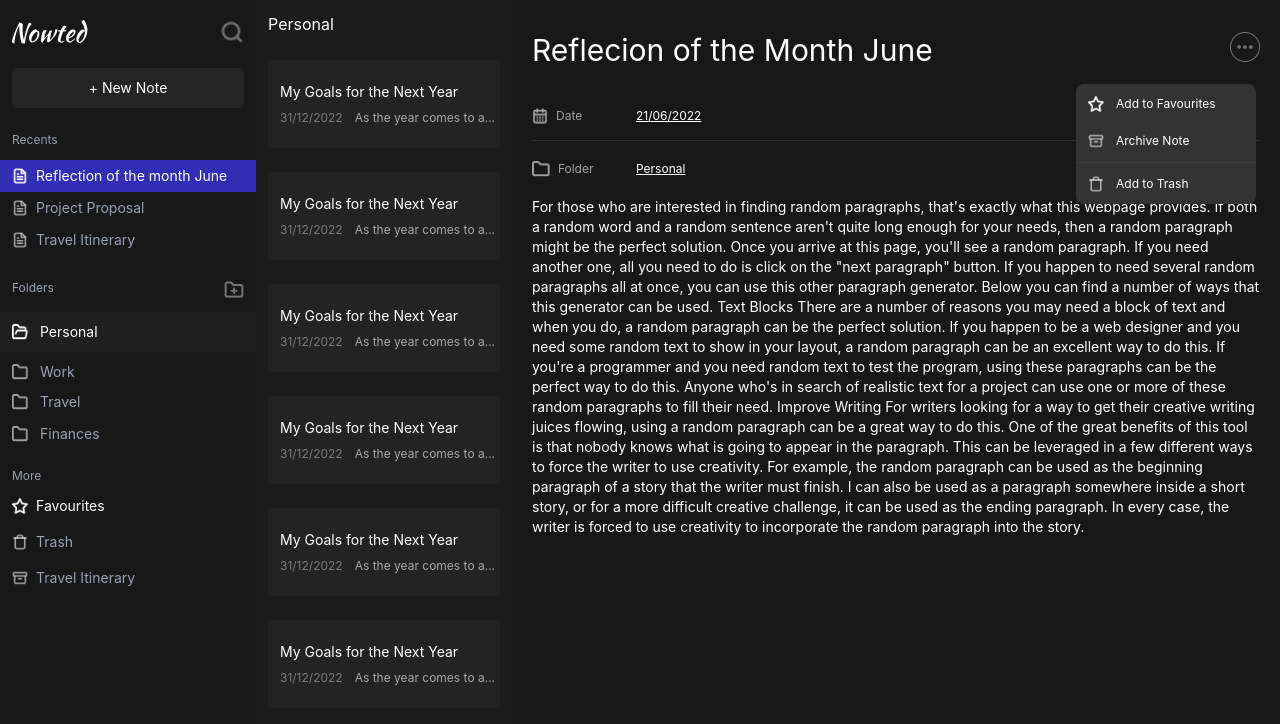
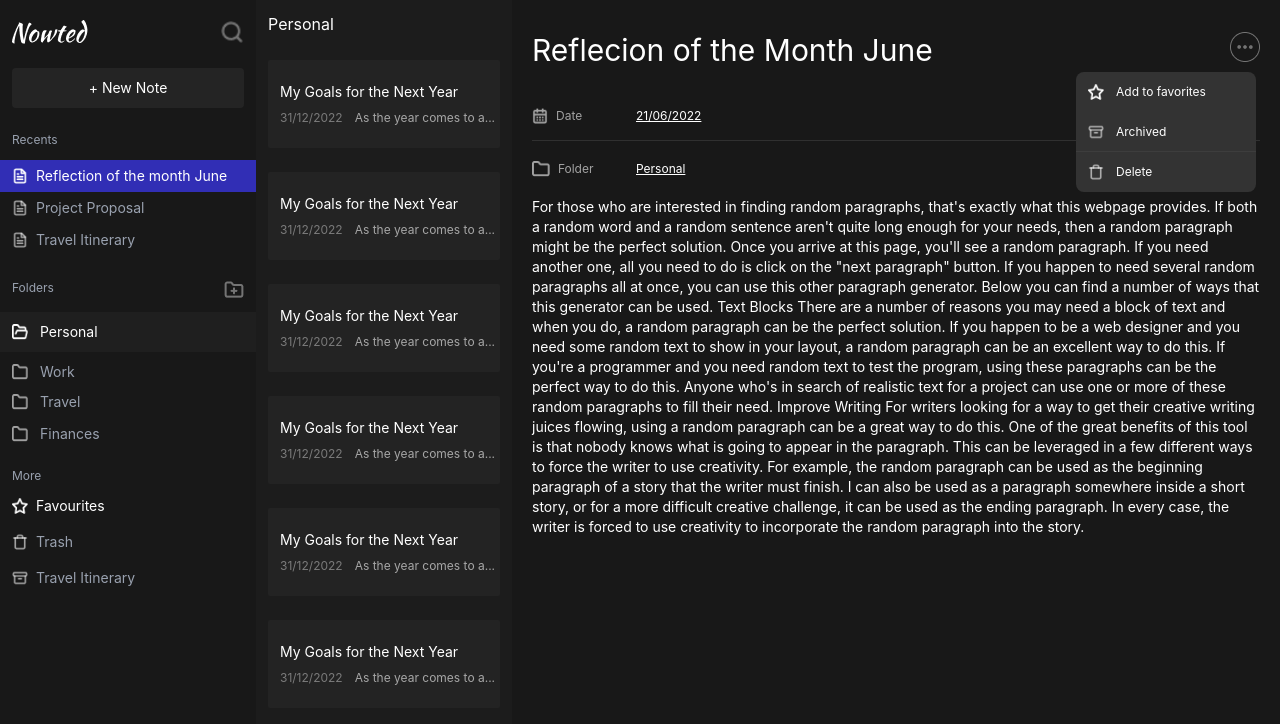
Before and after one commit to Jay-23-sharma/Nowted-frontend, a React (Vite) app: page / in a window 1280 px wide. Both pictures are taken after a click on the picture 1245 px from the left and 47 px from the top of the page. Shown: the top 724 px of the page. Built offline with nearby package versions, Linux system fonts and the light colour scheme.

Commit message:
corrected menu

```diff
--- a/src/components/NoteDetail.tsx
+++ b/src/components/NoteDetail.tsx
@@ -14,28 +14,49 @@ export function NoteDetails() {
               alt="more icon"
             />
             {openMenu && (
-              <div className="absolute bg-[rgba(51,51,51,1)] right-1 top-13 rounded-lg">
+              <div className="absolute bg-[rgba(51,51,51,1)] right-1 top-10 rounded-lg">
                 <div className="list flex flex-col w-45 h-30  justify-center rounded-lg">
-                    <div className="addFav flex text-xs h-[33%] items-center pl-3 hover:bg-[rgba(255,255,255,0.05)]">
-                        <a className="flex gap-3 justify-center" href="">
-                      <img className="w-4 h-4 " src="src/assets/fav-logo.png" alt="fav icon" />
-                      <p >Add to Favourites</p>
-                    </a>
+                  <a
+                    className="flex h-[33%] items-center pl-3 hover:bg-[rgba(255,255,255,0.05)]"
+                    href=""
+                  >
+                    <div className="addFav flex text-xs  gap-3 justify-center">
+                      <img
+                        className="w-4 h-4 "
+                        src="src/assets/fav-logo.png"
+                        alt="fav icon"
+                      />
+                      <p>Add to favorites</p>
                     </div>
+                  </a>
 
-                    <div className="addArchive flex text-xs pl-3 h-[33%] items-center border-b border-[rgba(255,255,255,0.05)] pb-1 hover:bg-[rgba(255,255,255,0.05)]">
-                        <a className="flex gap-3 justify-center" href="">
-                      <img className="w-4 h-4 " src="src/assets/archive-logo.png" alt="fav icon" />
-                      <p >Archive Note</p>
-                    </a>
+                  <a
+                    className="flex h-[33%] items-center pl-3 hover:bg-[rgba(255,255,255,0.05)] border-b border-[rgba(255,255,255,0.05)]"
+                    href=""
+                  >
+                    <div className="addFav flex text-xs  gap-3 justify-center">
+                      <img
+                        className="w-4 h-4 "
+                        src="src/assets/archive-logo.png"
+                        alt="fav icon"
+                      />
+                      <p>Archived</p>
                     </div>
+                  </a>
 
-                    <div className="addTrash flex text-xs pl-3 h-[34%] items-center hover:bg-[rgba(255,255,255,0.05)]">
-                        <a className="flex gap-3 justify-center" href="">
-                      <img className="w-4 h-4 " src="src/assets/trash-logo.png" alt="fav icon" />
-                      <p >Add to Trash</p>
-                    </a>
+                  <a
+                    className="flex h-[33%] items-center pl-3 hover:bg-[rgba(255,255,255,0.05)]"
+                    href=""
+                  >
+                    <div className="addFav flex text-xs  gap-3 justify-center">
+                      <img
+                        className="w-4 h-4 "
+                        src="src/assets/trash-logo.png"
+                        alt="fav icon"
+                      />
+                      <p>Delete</p>
                     </div>
+                  </a>
                 </div>
               </div>
             )}
```
